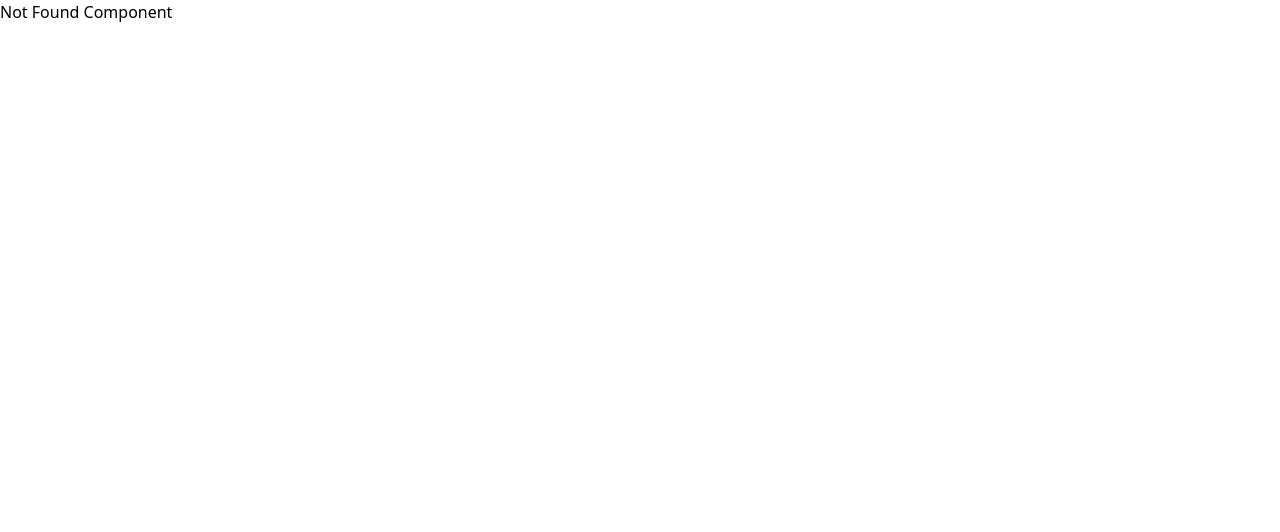
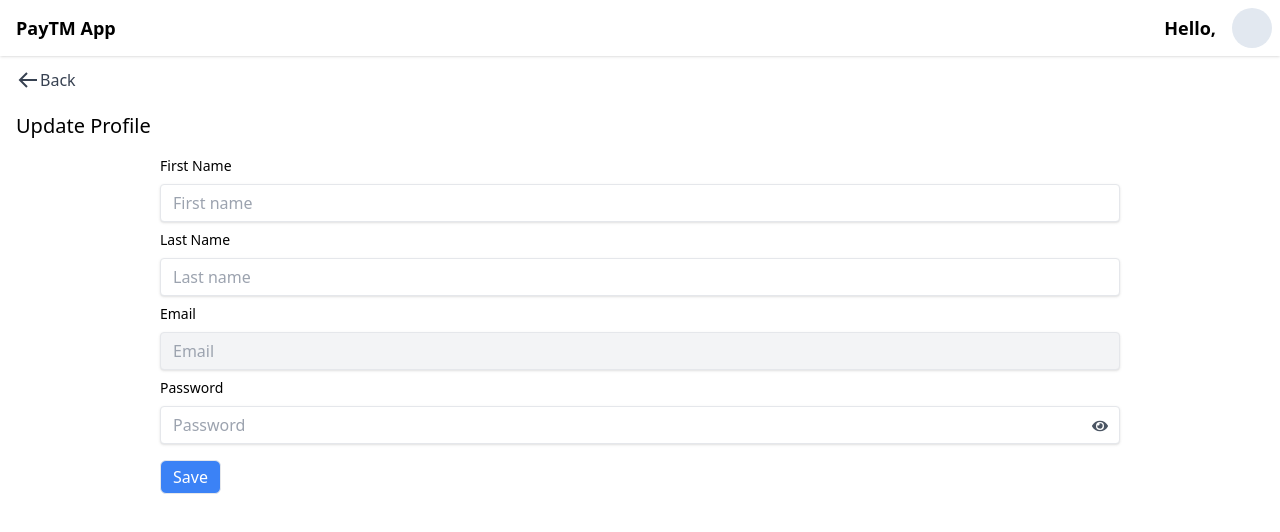
Before and after one commit to malisulekha16199/Payment-system, a React (Vite) app in the folder FrontEnd/: page /update-prof in a window 1280 px wide. Before the commit this address had no page. Shown: the top 532 px of the page. Built offline with nearby package versions, Linux system fonts and the light colour scheme; no server answers.

Commit message:
Update Profile page added

```diff
--- a/FrontEnd/src/App.jsx
+++ b/FrontEnd/src/App.jsx
@@ -6,6 +6,7 @@ import { SignUp } from "./Pages/SignUp";
 import { SignIn } from "./Pages/SignIn";
 import { DashBoard } from "./Pages/DashBoard";
 import { SendMoney } from "./Pages/SendMoney";
+import { UpdateProf } from "./Pages/UpdateProf";
 function App() {
   const [count, setCount] = useState(0);
 
@@ -19,6 +20,7 @@ function App() {
             <Route path="/sign-in" element={<SignIn />} />
             <Route path="/dashboard" element={<DashBoard />} />
             <Route path="/send-money" element={<SendMoney />} />
+            <Route path="/update-prof" element={<UpdateProf />} />
             <Route path="/*" element={<h1>Not Found Component</h1>} />
           </Routes>
         </BrowserRouter>
--- a/FrontEnd/src/Components/AppBar.jsx
+++ b/FrontEnd/src/Components/AppBar.jsx
@@ -1,13 +1,17 @@
-import { BiLogOut } from "react-icons/bi";
-import { useNavigate } from "react-router-dom";
-
+import { useEffect, useState } from "react";
+import { Profile } from "./Profile";
+import { useRecoilState } from "recoil";
+import { fName } from "../Data/Data";
 export const Appbar = () => {
-  const navigate = useNavigate();
-  const handleLogout = () => {
-    // Clear token from local storage
-    localStorage.removeItem("token");
-    navigate("/sign-in");
+  const [menuVisible, setMenuVisible] = useState(false);
+  const [FName, setFName] = useRecoilState(fName);
+  const [chr, setChr] = useState("");
+  const toggleMenu = () => {
+    setMenuVisible((prev) => !prev);
   };
+  useEffect(() => {
+    setChr(FName[0]); // Set the first letter of fName in the state
+  }, [FName]);
 
   return (
     <div className="shadow h-14 flex justify-between">
@@ -19,17 +23,14 @@ export const Appbar = () => {
           Hello,
         </div>
         <div className="rounded-full h-10 w-10 bg-slate-200 flex justify-center mt-2 mr-2">
-          <div className="flex flex-col justify-center h-10 text-l">
-            {localStorage.getItem("fName")[0]}
-          </div>
+          <button
+            onClick={toggleMenu}
+            className="flex flex-col justify-center h-10 text-l"
+          >
+            {chr}
+          </button>
         </div>
-        <button
-          className="flex items-center bg-blue-500 px-1 py-1 mx-2 my-3 rounded-md hover:bg-blue-600 transition-colors"
-          onClick={handleLogout}
-        >
-          <BiLogOut className="w-4 h-5 mr-2" /> {/* Logout icon */}
-          Logout
-        </button>
+        {menuVisible && <Profile />}
       </div>
     </div>
   );
--- a/FrontEnd/src/Components/Button.jsx
+++ b/FrontEnd/src/Components/Button.jsx
@@ -1,7 +1,7 @@
 export function Button({ label, onClick }) {
   return (
     <button
-      className="border rounded-md px-3 py-1 text-white bg-blue-500"
+      className="border rounded-md px-3 py-1 mt-4 text-white bg-blue-500"
       onClick={onClick}
       type="button"
     >
--- a/FrontEnd/src/Components/InputBox.jsx
+++ b/FrontEnd/src/Components/InputBox.jsx
@@ -1,11 +1,25 @@
-export function InputBox({ type, placeholder, label, onChange }) {
+export function InputBox({
+  value,
+  type,
+  placeholder,
+  label,
+  onChange,
+  disabled,
+}) {
   return (
     <div>
       <div className="text-sm font-medium text-left py-2">{label}</div>
       <input
+        disabled={disabled}
+        value={value}
         type={type}
         required
-        className="w-full px-2 py-1 border rounded border-slate-200"
+        className={`shadow appearance-none border rounded w-full py-2 px-3 leading-tight focus:outline-none focus:shadow-outline
+        ${
+          disabled
+            ? "bg-gray-100 text-gray-700 cursor-not-allowed"
+            : "bg-white text-gray-700"
+        }`}
         onChange={onChange}
         placeholder={placeholder}
       />
--- /dev/null
+++ b/FrontEnd/src/Components/Logout.jsx
@@ -0,0 +1,24 @@
+import { BiLogOut } from "react-icons/bi";
+import { useNavigate } from "react-router-dom";
+
+export function Logout() {
+  const navigate = useNavigate();
+
+  const handleLogout = () => {
+    // Clear token from local storage
+    localStorage.removeItem("token");
+    navigate("/sign-in");
+  };
+
+  return (
+    <div className="flex flex-row items-center ">
+      <button
+        onClick={handleLogout}
+        className="flex flex-row items-center text-lg"
+      >
+        <BiLogOut className="w-6 h-6 mr-2" /> {/* Logout icon */}
+        Logout
+      </button>
+    </div>
+  );
+}
--- /dev/null
+++ b/FrontEnd/src/Components/Profile.jsx
@@ -0,0 +1,31 @@
+import { DashBoard } from "../Pages/DashBoard";
+import { Logout } from "./Logout";
+import { useNavigate } from "react-router-dom";
+export function Profile() {
+  const navigate = useNavigate();
+  return (
+    <>
+      <div className="absolute right-0 mt-12 w-40 bg-white-400 border rounded-lg shadow-lg">
+        <ul>
+          <li
+            className="p-2 hover:bg-slate-200 cursor-pointer"
+            onClick={() => navigate("/dashboard")}
+          >
+            Dashboard
+          </li>
+          <li
+            className="p-2 hover:bg-slate-200 cursor-pointer"
+            onClick={() => {
+              navigate("/update-prof");
+            }}
+          >
+            Update Profile
+          </li>
+          <li className=" p-2 bg-blue-300 hover:bg-blue-200 cursor-pointer">
+            <Logout></Logout>
+          </li>
+        </ul>
+      </div>
+    </>
+  );
+}
--- a/FrontEnd/src/Components/SubHeading.jsx
+++ b/FrontEnd/src/Components/SubHeading.jsx
@@ -1,3 +1,3 @@
 export function SubHeading({ label }) {
-  return <div className="text-slate-500 text-md pt-1 px-4 pb-4">{label}</div>;
+  return <div className="text-slate-800 text-md pt-1 px-4 pb-4">{label}</div>;
 }
--- a/FrontEnd/src/Data/Data.jsx
+++ b/FrontEnd/src/Data/Data.jsx
@@ -24,7 +24,10 @@ const Password = atom({
   key: "Password",
   default: "",
 });
-
+const fName = atom({
+  key: "fName",
+  default: "",
+});
 const balance = atom({
   key: "balance",
   default: 0,
@@ -34,4 +37,14 @@ const Amount = atom({
   key: "Amount",
   default: 0,
 });
-export { users, filter, FirstName, LastName, Email, Password, balance, Amount };
+export {
+  users,
+  filter,
+  FirstName,
+  LastName,
+  Email,
+  Password,
+  balance,
+  Amount,
+  fName,
+};
--- a/FrontEnd/src/Pages/SignIn.jsx
+++ b/FrontEnd/src/Pages/SignIn.jsx
@@ -111,7 +111,7 @@ export const SignIn = () => {
           {signInStatus === "Error" && (
             <p className="text-red-500 text-center mt-4">{errorMsg}</p>
           )}
-          <div className="pt-4">
+          <div>
             <Button label={"Sign in"} onClick={onBtnClick} />
           </div>
           <BottomWarn
--- a/FrontEnd/src/Pages/SignUp.jsx
+++ b/FrontEnd/src/Pages/SignUp.jsx
@@ -137,7 +137,7 @@ export const SignUp = () => {
           {signUpStatus === "Error" && (
             <p className="text-red-500 text-center mt-4">{errorMsg}</p>
           )}
-          <div className="pt-4">
+          <div>
             <Button label={"Sign up"} onClick={onBtnClick} />
           </div>
           <BottomWarn
--- /dev/null
+++ b/FrontEnd/src/Pages/UpdateProf.jsx
@@ -0,0 +1,170 @@
+import { InputBox } from "../Components/InputBox";
+import { Appbar } from "../Components/AppBar";
+import { useEffect, useState } from "react";
+import { Button } from "../Components/Button";
+import axios from "axios";
+import { FaEye, FaEyeSlash } from "react-icons/fa";
+import { BiArrowBack } from "react-icons/bi";
+import { useNavigate } from "react-router-dom";
+import { useRecoilState } from "recoil";
+import { fName } from "../Data/Data";
+
+export function UpdateProf() {
+  const [frstName, setFname] = useState("");
+  const [lName, setLname] = useState("");
+  const [email, setEmail] = useState("");
+  const [pwd, setPwd] = useState("");
+  const [signInStatus, setStatus] = useState("");
+  const [errorMsg, setErrorMsg] = useState("");
+  const [showPassword, setShowPassword] = useState(false);
+  const [FName, setFName] = useRecoilState(fName);
+  const navigate = useNavigate();
+  useEffect(() => {
+    axios
+      .get("http://localhost:3000/api/v1/user/Profile", {
+        headers: {
+          Authorization: "Bearer " + localStorage.getItem("token"),
+        },
+      })
+      .then((res) => {
+        setFname(res.data.firstname); // Setting the first name correctly
+        setLname(res.data.lastname); // Setting the last name correctly
+        setEmail(res.data.email); // Setting the email correctly
+        setPwd(res.data.password); // Setting the password correctly (though this is typically not returned for security reasons)
+      })
+      .catch((err) => {
+        console.error("Error fetching user profile:", err);
+      });
+  }, []);
+
+  useEffect(() => {
+    if (signInStatus) {
+      const timer = setTimeout(() => {
+        setStatus("");
+        setErrorMsg(""); // Clear error message if you want
+      }, 3000);
+      return () => clearTimeout(timer); // Cleanup timer on unmount
+    }
+  }, [signInStatus]);
+
+  async function handleClick() {
+    try {
+      if (!frstName || !lName || !pwd) {
+        setErrorMsg("All fields are required.");
+        setStatus("Error");
+        return;
+      }
+
+      const response = await axios.put(
+        "http://localhost:3000/api/v1/user/updateProfile",
+        { firstname: frstName, lastname: lName, password: pwd },
+        {
+          headers: {
+            Authorization: "Bearer " + localStorage.getItem("token"),
+          },
+        }
+      );
+      if (response.status === 200) {
+        setErrorMsg(response.data.message);
+        setStatus("Success");
+        localStorage.setItem("fName", frstName);
+        setFName(frstName);
+      }
+    } catch (error) {
+      if (error.response) {
+        // Backend provided an error response, show the message
+        setErrorMsg(error.response.data.message || "Profile update failed.");
+      } else {
+        // General error handling
+        setErrorMsg(
+          "An error occurred. Please check your inputs or try again later."
+        );
+      }
+      setStatus("Error");
+    }
+  }
+
+  return (
+    <>
+      <Appbar />
+      {/* Back Button with React Icon */}
+      <button
+        className=" top-15 left-4 flex items-center text-gray-700 px-4 py-2 rounded-md hover:bg-gray-200 transition-colors"
+        onClick={() => navigate(-1)} // Go to previous page
+      >
+        <BiArrowBack className="w-6 h-8 mr-0" /> {/* Back icon */}
+        Back
+      </button>
+      <div className="font-width-100 text-xl px-4 py-2">Update Profile</div>
+      <div className="px-20 mx-20">
+        <div>
+          {/* First Name */}
+          <InputBox
+            value={frstName} // Showing the first name
+            type="text"
+            placeholder="First name"
+            label="First Name"
+            onChange={(e) => {
+              var str = e.target.value;
+              str = str.charAt(0).toUpperCase() + str.slice(1);
+              setFname(str);
+              setErrorMsg("");
+            }}
+          />
+          {/* Last Name */}
+          <InputBox
+            value={lName} // Showing the last name
+            type="text"
+            placeholder="Last name"
+            label="Last Name"
+            onChange={(e) => {
+              var str = e.target.value;
+              str = str.charAt(0).toUpperCase() + str.slice(1);
+              setLname(str);
+              setErrorMsg("");
+            }}
+          />
+          {/* Email */}
+          <InputBox
+            value={email} // Showing the email
+            type="text"
+            placeholder="Email"
+            label="Email"
+            disabled={true}
+          />
+          {/* Password */}
+          <div className="relative w-50">
+            <InputBox
+              value={pwd} // Showing the password (secured)
+              type={showPassword ? "text" : "password"} // Securing the password field
+              placeholder="Password"
+              label="Password"
+              onChange={(e) => {
+                setPwd(e.target.value);
+                setErrorMsg("");
+              }}
+            />
+            <span
+              className="absolute right-3 top-12 cursor-pointer"
+              onClick={() => setShowPassword(!showPassword)}
+            >
+              {showPassword ? (
+                <FaEyeSlash className="text-gray-600" />
+              ) : (
+                <FaEye className="text-gray-600" />
+              )}
+            </span>
+          </div>
+          {/* Button to Save */}
+          <Button onClick={handleClick} label="Save" />
+          {signInStatus === "Success" && (
+            <p className="text-green-500 mt-4">{errorMsg}</p>
+          )}
+          {signInStatus === "Error" && (
+            <p className="text-red-500 mt-4">{errorMsg} Update Failed! </p>
+          )}
+        </div>
+      </div>
+    </>
+  );
+}
```
Also changed, not shown: 1 other file (tests, documents, lock files or other folders).
